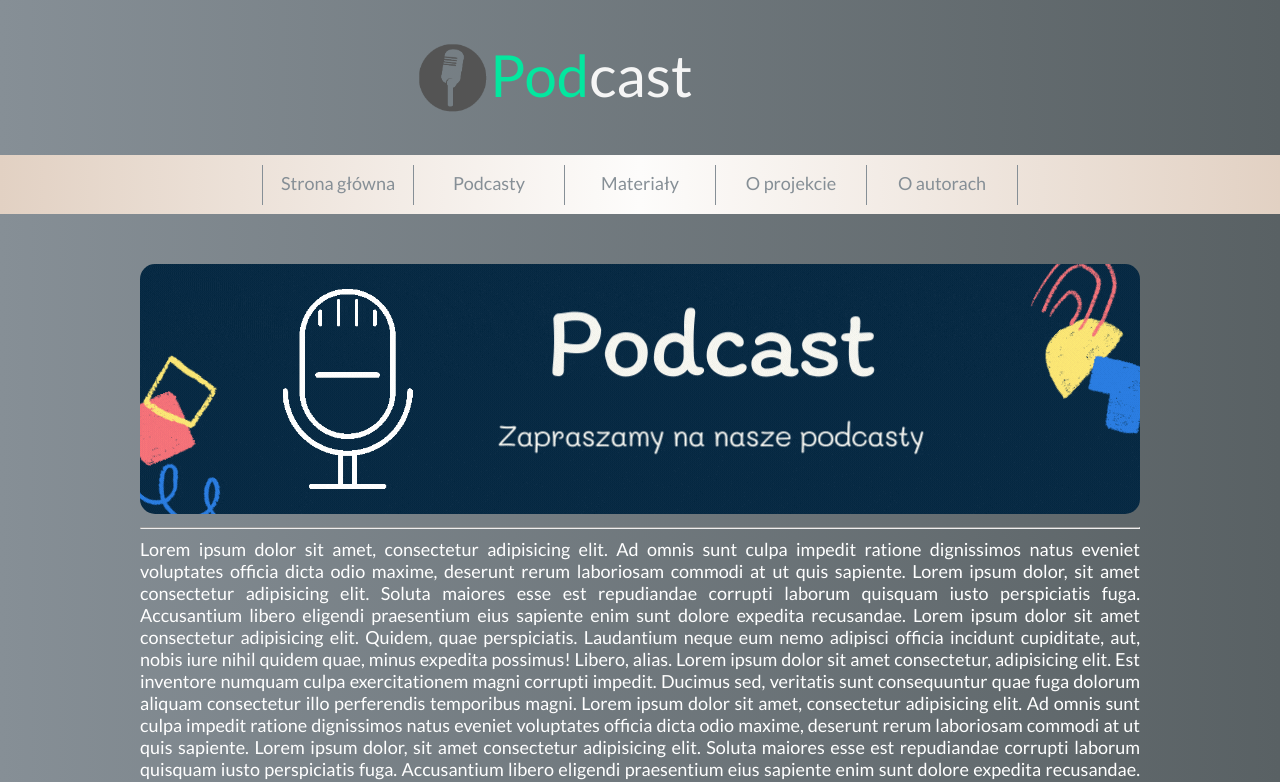
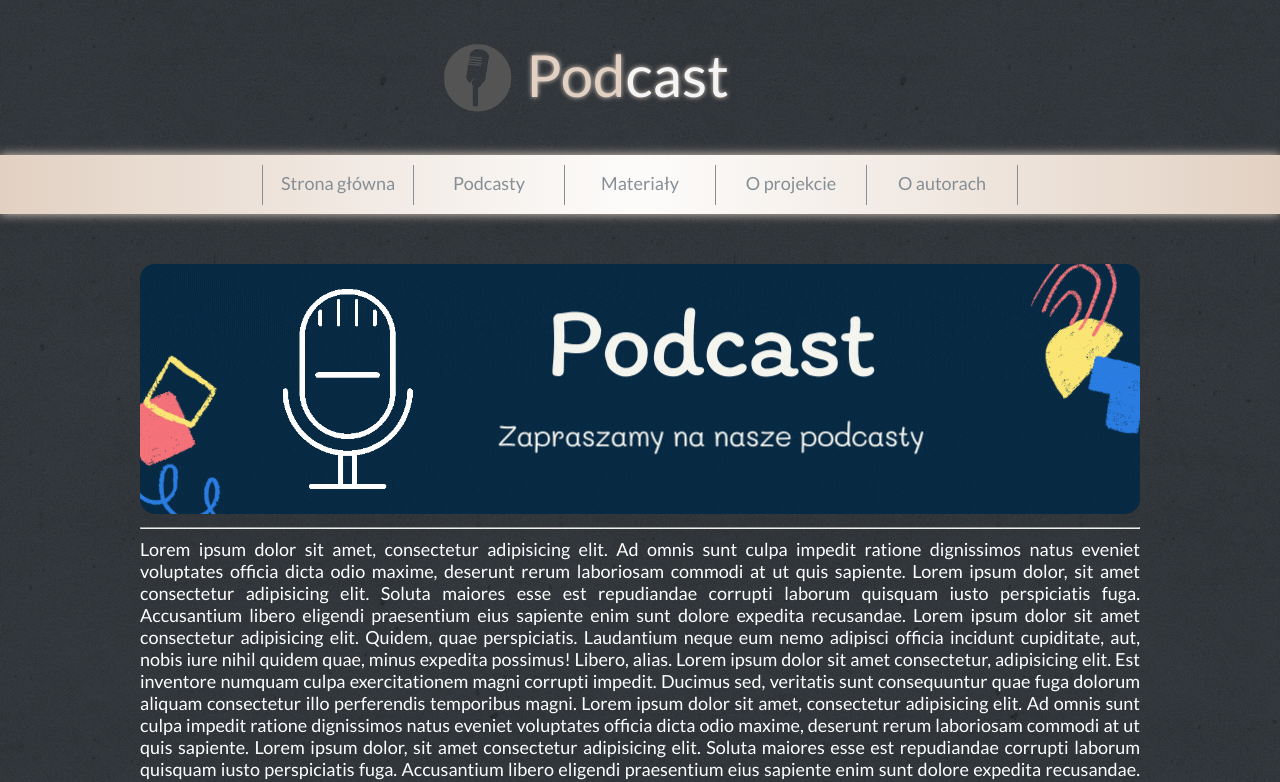
Before and after one commit to The-Scripts/Podcast-with-teachers, a plain HTML site: page index.html in a window 1280 px wide. Shown: the top 782 px of the page. Drawn offline with Linux system fonts and the light colour scheme.

Commit message:
logo glow, centered

```diff
--- a/index.html
+++ b/index.html
@@ -6,7 +6,7 @@
 	<meta http-equiv="X-UA-Compatible" content="IE=edge,chrome=1" />
 	<meta name="viewport" content="width=device-width, initial-scale=1.0"/>
 
-	<title>ArcySanta</title>
+	<title>Podcast - ZSP9</title>
 
 	<meta name="description" content="Portfolio - ArcySanta" />
 	<meta name="keywords" content="wystawa, grafika, projekt, resourcespack, animacja" />
@@ -33,7 +33,7 @@
 
 			<div class="logo">
 				<a href="index.html"><img src="img/Icone.png" width="75px" height="75px" style="float: left; border-radius: 50%;"/>
-					<span style="color: #03e79f">Pod</span><span style="color: whitesmoke">cast</span></a>
+					<span style="color: #e2d1c3">Pod</span><span style="color: whitesmoke">cast</span></a>
 				<div style="clear:both;"></div>
 			</div>
 		</div>
--- a/styles/style.css
+++ b/styles/style.css
@@ -1,11 +1,11 @@
 body
 {
-	background: linear-gradient(90deg, #868f96 0%, #596164 100%);
+	background-image: url(backgrounds/concrete_wall.png);
 	color: #ffffff;
 	font-family: 'Lato', sans-serif;
 	font-size: 20px;
 	margin: 0 !important;
-	padding: 0 m !important;
+	padding: 0 !important;
 }
 hr{
 	color: white;
@@ -25,31 +25,36 @@ a:hover
 {
 	width: 100%;
 }
-
 .header
 {
 	width:100%;
 	padding: 40px 0;
 }
-
 .logo
 {
+	position: relative;
+	right: 50px;
 	width: 450px;
 	font-size: 58px;
+	text-align: center;
 	margin-left: auto;
 	margin-right: auto;
+	text-shadow: #e2d1c3 0px 0px 5px;
 }
-
+.logo img{
+	position: relative;
+	left: 75px;
+}
 .nav
 {
 	width: 100%;
 	padding: 10px 0;
 	background: linear-gradient(90deg, #e2d1c3 0%, #fdfcfb 50%, #e2d1c3 100%);
 	text-align: center;
+	box-shadow: #e2d1c3 0px 0px 10px;
 	/*border-top: 1px solid #04dbc5;
 	border-bottom: 1px solid #04dbc5;*/
 }
-
 .content
 {
 	width: 1000px;
--- a/styles/style_podcast.css
+++ b/styles/style_podcast.css
@@ -1,18 +1,9 @@
-@import url('https://fonts.googleapis.com/css?family=Lato&display=swap');
-
-
-
 body{
-  background-image: url(concrete_wall.png);
   display: flex;
   flex-direction: column;
   align-items: center;
   justify-content: center;
-  font-family: 'Lato', sans-serif;
-  margin: 0;
 }
-
-
 .main button{
 	padding: 10px 12px;
 	margin: 0 10px;
@@ -30,7 +21,6 @@ body{
 
 /* left & right part */
 .right {
-  background-image: ;
 	position: relative;
 	height: 400px;
 	width: 100%;
@@ -39,15 +29,6 @@ body{
 	justify-content: center;
 	flex-direction: column;
 }
-
-/* song image */
-.left img{
-	height: 300px;
-	width: 80%;
-	border-radius: 15px;
-	box-shadow: 1px 0px 20px 12px rgba(240,240,240,0.2);
-}
-
 /* both range slider part */
 input[type="range"] {
 	-webkit-appearance: none;
```
Also changed, not shown: podcast.html (+1 -1 lines), img/AS.png (deleted), img/concrete_wall.png (renamed from styles/concrete_wall.png), img/note.png (deleted), img/ore.png (deleted), img/tlo.png (deleted), img/unknow.png (deleted), styles/backgrounds/concrete_wall.png (added), 1 other file.
